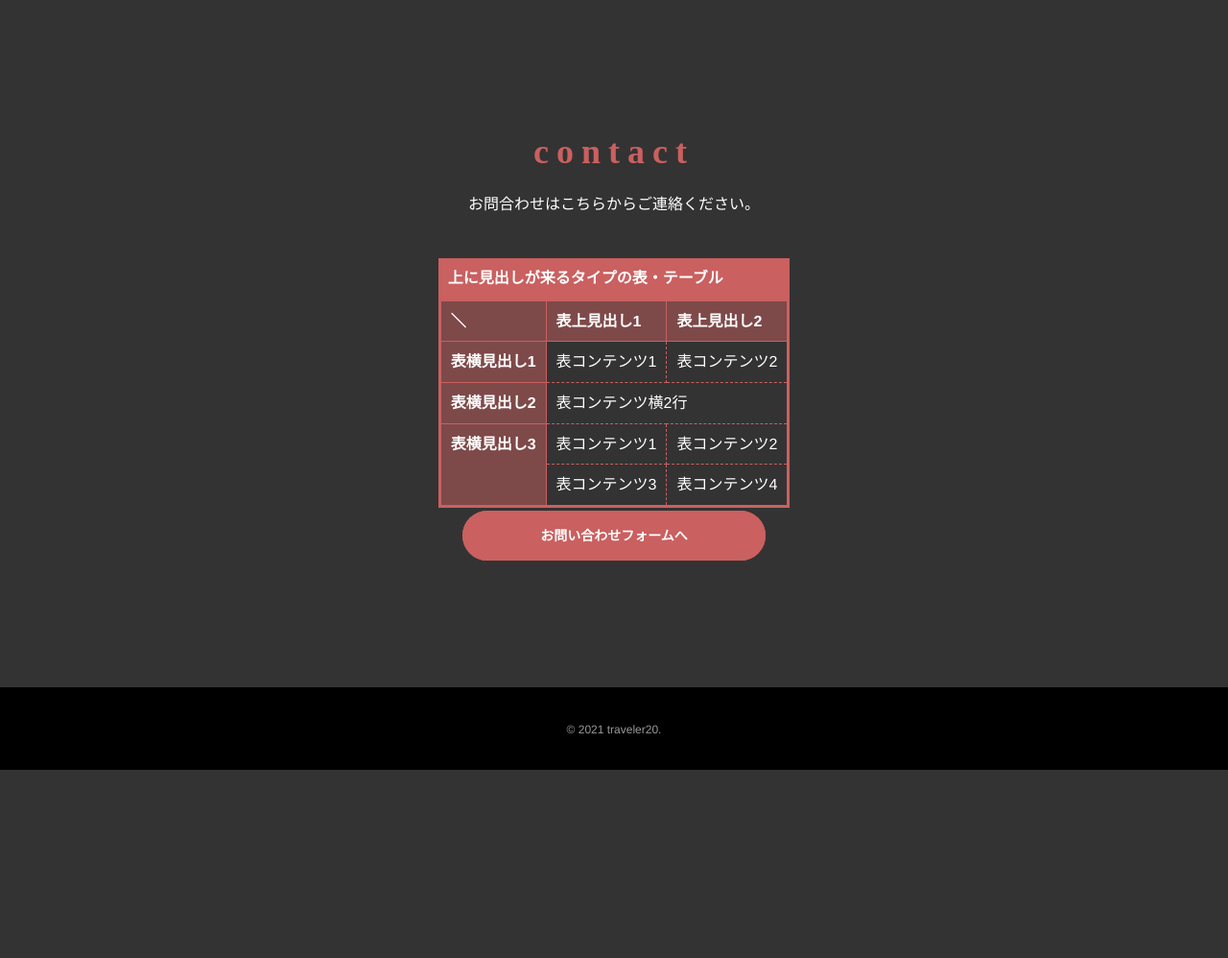
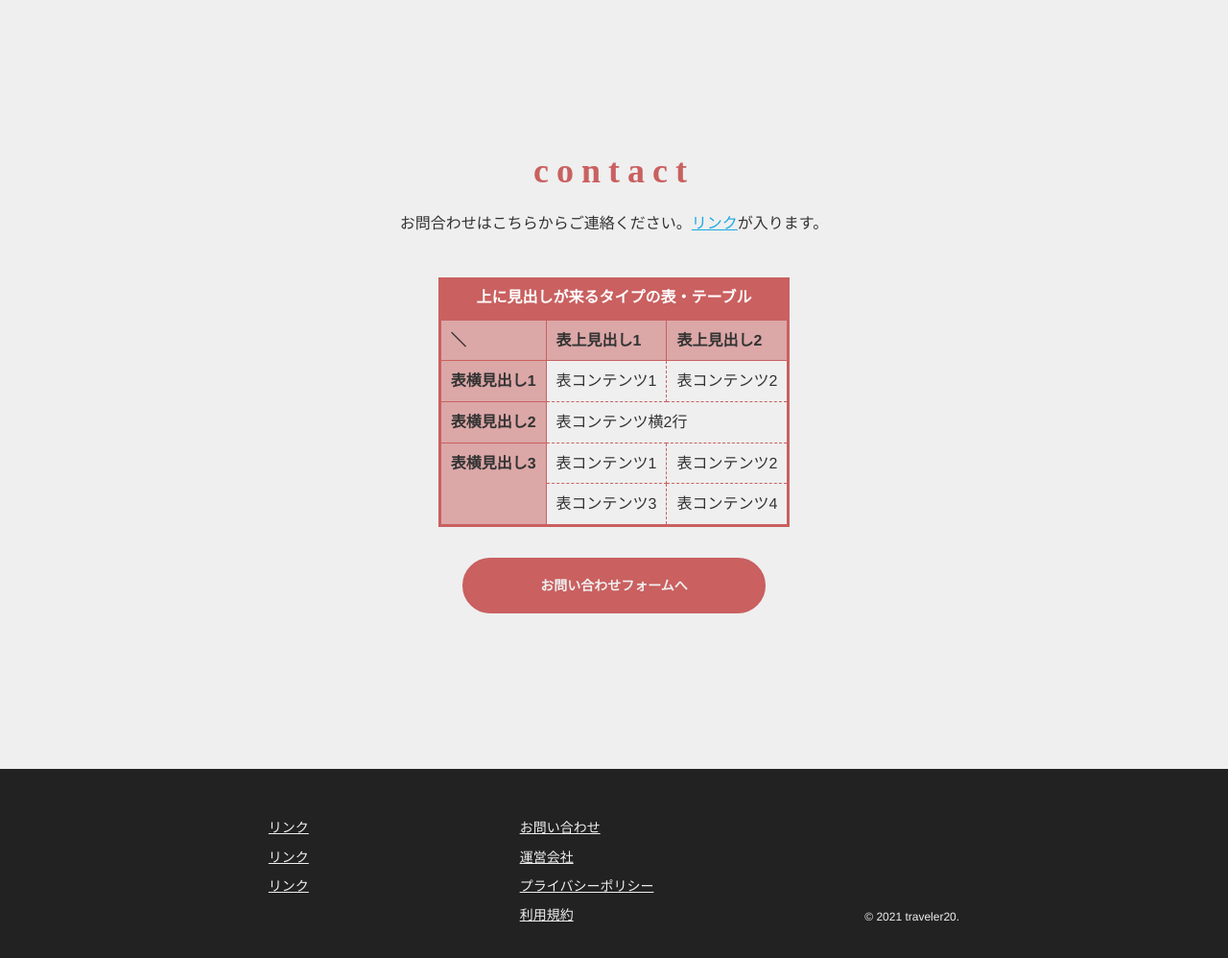
Before and after one commit to traveler20/gulp-starter, a website: page src/index.html in a window 1280 px wide. Shown: the whole page at 96% size. Before the commit the page ends 802 px from the top, so only its background shows below. Drawn offline with nearby package versions, Linux system fonts and the light colour scheme; files that its build step writes are made by us from their sources.

Commit message:
♻️Refactoring

```diff
--- a/docs/asset/js/script.js
+++ b/docs/asset/js/script.js
@@ -1 +1 @@
-window.onload=function(){const d=document.getElementById("js-loading");d.classList.add("is-loaded"),document.getElementById("js-fv").classList.add("is-show")};
+function showElementAnimation(){const e=document.getElementsByClassName("js-fadeIn");if(e){var t=768<window.innerHeight?200:40,s=window.pageYOffset,i=window.innerHeight;for(let n=0;n<e.length;n++){var o=s+e[n].getBoundingClientRect().top;o<s+i-t?e[n].classList.add("is-show"):s+i<o&&e[n].classList.remove("is-show")}}}window.onload=function(){const n=document.getElementById("js-loading");n.classList.add("is-loaded"),document.getElementById("js-fv").classList.add("is-show")},showElementAnimation(),window.addEventListener("scroll",showElementAnimation);
--- a/src/asset/js/script.js
+++ b/src/asset/js/script.js
@@ -6,3 +6,34 @@ window.onload = function () {
 
 	document.getElementById("js-fv").classList.add("is-show");
 };
+
+// .js-fadein
+function showElementAnimation() {
+	/* js-fadeInの値をelementに代入 */
+	const element = document.getElementsByClassName("js-fadeIn");
+	/* 要素がなかったら処理をキャンセル */
+	if (!element) return;
+
+	/* 要素が出るタイミングの調整 */
+	// 要素が200px（768px以下のウィンドウサイズでは40px）分過ぎたら表示させる
+	const showTiming = window.innerHeight > 768 ? 200 : 40; // 表示させるwindowのコンテンツの高さ
+	const scrollY = window.pageYOffset; // Y軸へのスクロール
+	const windowH = window.innerHeight; // windowのコンテンツの高さ
+
+	/* i(element)の数分だけ繰り返す */
+	for (let i = 0; i < element.length; i++) {
+		const elemClientRect = element[i].getBoundingClientRect(); // 要素の寸法と位置
+		const elemY = scrollY + elemClientRect.top; // スクロール分と要素の一番高い部分との足し算
+		/* 表示させるwindowの高さまでスクロールしたとき */
+		if (scrollY + windowH - showTiming > elemY) {
+			/* is-showを追加 */
+			element[i].classList.add("is-show");
+			/* スクロール分が表示させる高さより上に移動したとき */
+		} else if (scrollY + windowH < elemY) {
+			/* 上にスクロールして再度is-showを削除 */
+			element[i].classList.remove("is-show");
+		}
+	}
+}
+showElementAnimation();
+window.addEventListener("scroll", showElementAnimation);
--- a/src/asset/sass/foundation/_base.scss
+++ b/src/asset/sass/foundation/_base.scss
@@ -45,33 +45,20 @@ object {
 }
 a {
 	color: #1ca9e3;
-	text-decoration: none;
+	text-decoration: underline;
 	position: relative;
-	&::after {
-		position: absolute;
-		bottom: -3px;
-		left: 50%;
-		content: "";
-		width: 0;
-		height: 1px;
-		background-color: #1ca9e3;
-		transition: 0.4s;
-		transform: translateX(-50%);
-	}
+
 	&:hover {
 		text-decoration: none;
-		&:after {
-			width: 100%;
-		}
 	}
 }
 a:hover img {
 	text-decoration: none;
 	opacity: 0.8;
-	transition: s.$transition-base;
+	@include s.transition-base();
 }
 a,
 label,
 input {
-	transition: s.$transition-base;
+	@include s.transition-base();
 }
--- a/src/asset/sass/foundation/_system.scss
+++ b/src/asset/sass/foundation/_system.scss
@@ -3,14 +3,30 @@
 
 // color system
 // ---------------------
-$c-base: #333;
-$c-base-sub: #222;
-$c-base-dark: #000; // footer only
-$c-base-right: #999;
-$c-body: #fff;
+$c-base: #efefef;
+$c-base-sub: #fff;
+$c-body: #333;
 $c-accent: #ca6060;
 
-$transition-base: all 0.4s;
+$c-dark: #222; // footer
+
+// // dark mode
+// $c-base: #333;
+// $c-base-sub: #222;
+// $c-body: #fff;
+// $c-accent: #ca6060;
+
+// transition
+// ---------------------
+@mixin transition-base($second: 0.4s) {
+	transition: all $second;
+}
+
+// content max-width
+// ---------------------
+@mixin content-maxwidth($px: 1200px) {
+	max-width: $px;
+}
 
 // font system
 // ---------------------
--- a/src/asset/sass/layout/_footer.scss
+++ b/src/asset/sass/layout/_footer.scss
@@ -3,15 +3,32 @@
 @use "./../foundation/system" as s;
 
 .l-footer {
-	text-align: center;
+	// text-align: center;
+	font-size: 14px;
+	background: s.$c-dark;
+	padding: 40px 0 50px;
 
 	&__inner {
-		background: s.$c-base-dark;
-		padding: 30px;
+		@include s.content-maxwidth();
+		margin: 0 auto;
+		padding: 10px 20px;
+		color: s.$c-base;
+
+		display: flex;
+		justify-content: space-evenly;
+		align-items: flex-start;
+	}
+	&__lists {
+		li + li {
+			margin-top: 8px;
+		}
+		a {
+			color: s.$c-base;
+		}
 	}
 	&__copy {
-		color: s.$c-base-right;
 		font-size: 12px;
+		margin: auto 0 0;
 	}
 
 	@include s.breakpoint(tablet) {
--- a/src/asset/sass/layout/_header.scss
+++ b/src/asset/sass/layout/_header.scss
@@ -3,6 +3,16 @@
 @use "./../foundation/system" as s;
 
 .l-header {
+	&__inner {
+		@include s.content-maxwidth();
+		margin: 0 auto;
+		padding: 10px 20px;
+		color: s.$c-base;
+
+		display: flex;
+		justify-content: space-evenly;
+		align-items: center;
+	}
 	@include s.breakpoint(tablet) {
 	}
 	@include s.breakpoint(pc) {
--- a/src/asset/sass/object/component/_button.scss
+++ b/src/asset/sass/object/component/_button.scss
@@ -3,23 +3,22 @@
 @use "./../../foundation/system" as s;
 
 .c-button {
+	display: inline-block;
 	font-size: 14px;
 	font-weight: bold;
-	color: s.$c-body;
+	color: s.$c-base;
 	background-color: s.$c-accent;
 	border: solid 2px s.$c-accent;
 	border-radius: 50px;
 	padding: 16px 79px;
+	text-decoration: none;
 	&:hover {
 		color: s.$c-accent;
 		background-color: transparent;
-		&:after {
-			content: none;
-		}
 	}
 	&Block {
 		text-align: center;
-		padding: 16px 0;
+		margin: 32px 0;
 	}
 
 	@include s.breakpoint(tablet) {
--- a/src/asset/sass/object/component/_section.scss
+++ b/src/asset/sass/object/component/_section.scss
@@ -10,9 +10,9 @@
 	}
 
 	&__inner {
-		max-width: 1220px;
+		@include s.content-maxwidth();
+		margin: 0 auto;
 		padding: 10px 20px;
-		margin: 0 auto;
 	}
 	&__title {
 		color: s.$c-accent;
--- a/src/asset/sass/object/component/_table.scss
+++ b/src/asset/sass/object/component/_table.scss
@@ -13,10 +13,11 @@
 			margin: 0 auto;
 		}
 		caption {
-			padding: 8px 10px;
+			text-align: center;
 			color: #fff;
 			font-weight: bold;
 			background: s.$c-accent;
+			padding: 8px 10px;
 		}
 		th,
 		td {
--- a/src/index.html
+++ b/src/index.html
@@ -33,7 +33,9 @@
 		<!-- /.c-loading -->
 
 		<!-- .l-header -->
-		<header class="l-header"></header>
+		<header class="l-header">
+			<div class="l-header__inner"></div>
+		</header>
 		<!-- /.l-header -->
 
 		<!-- main -->
@@ -42,7 +44,10 @@
 			<section id="contact" class="p-contact c-section">
 				<div class="c-section__inner">
 					<h2 class="c-section__title">contact</h2>
-					<p class="c-section__lead">お問合わせはこちらからご連絡ください。</p>
+					<p class="c-section__lead">
+						お問合わせはこちらからご連絡ください。<a href="">リンク</a
+						>が入ります。
+					</p>
 					<div class="c-table--matrix">
 						<table>
 							<caption>
@@ -89,6 +94,17 @@
 		<!-- .l-footer -->
 		<footer class="l-footer">
 			<div class="l-footer__inner">
+				<ul class="l-footer__lists">
+					<li><a href="">リンク</a></li>
+					<li><a href="">リンク</a></li>
+					<li><a href="">リンク</a></li>
+				</ul>
+				<ul class="l-footer__lists">
+					<li><a href="">お問い合わせ</a></li>
+					<li><a href="">運営会社</a></li>
+					<li><a href="">プライバシーポリシー</a></li>
+					<li><a href="">利用規約</a></li>
+				</ul>
 				<small class="l-footer__copy">&copy;&nbsp;2021&nbsp;traveler20.</small>
 			</div>
 		</footer>
```
Also changed, not shown: docs/index.html (+18 -2 lines), docs/asset/css/style.css, 1 other file.
